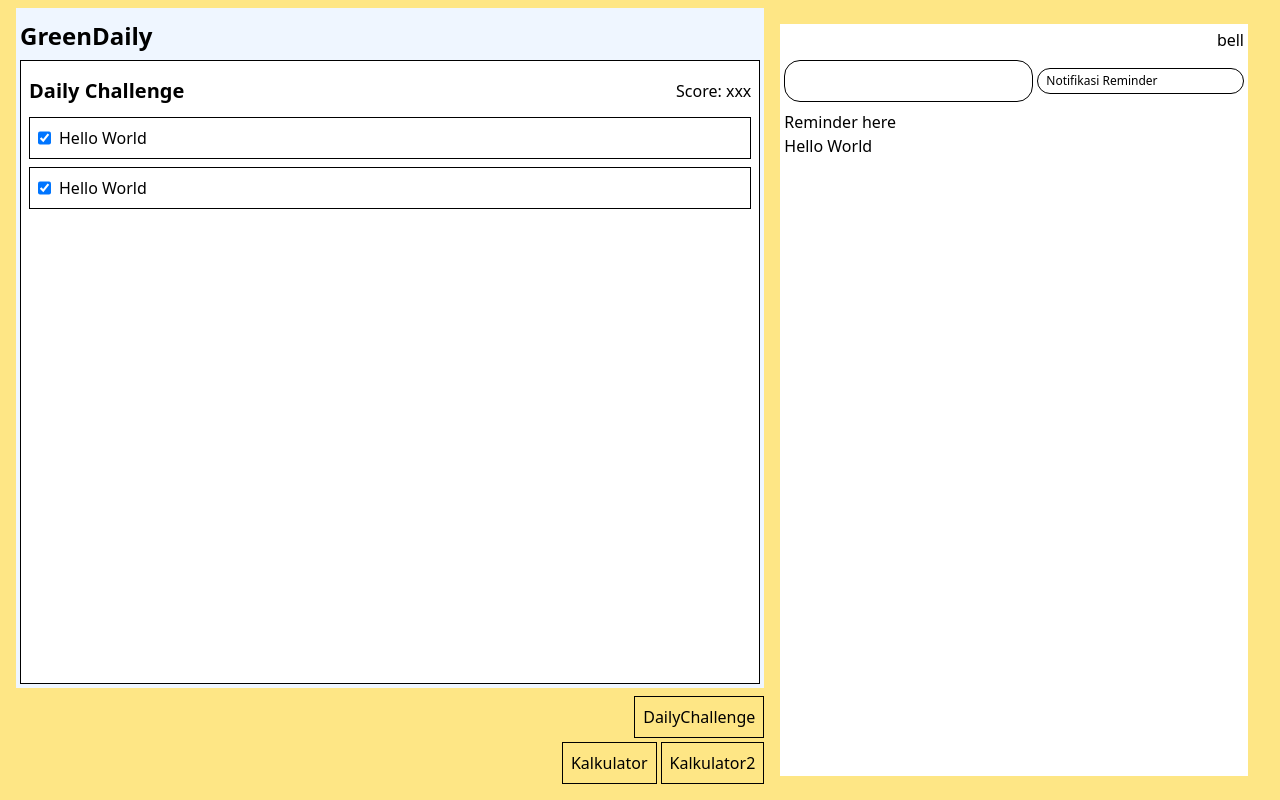
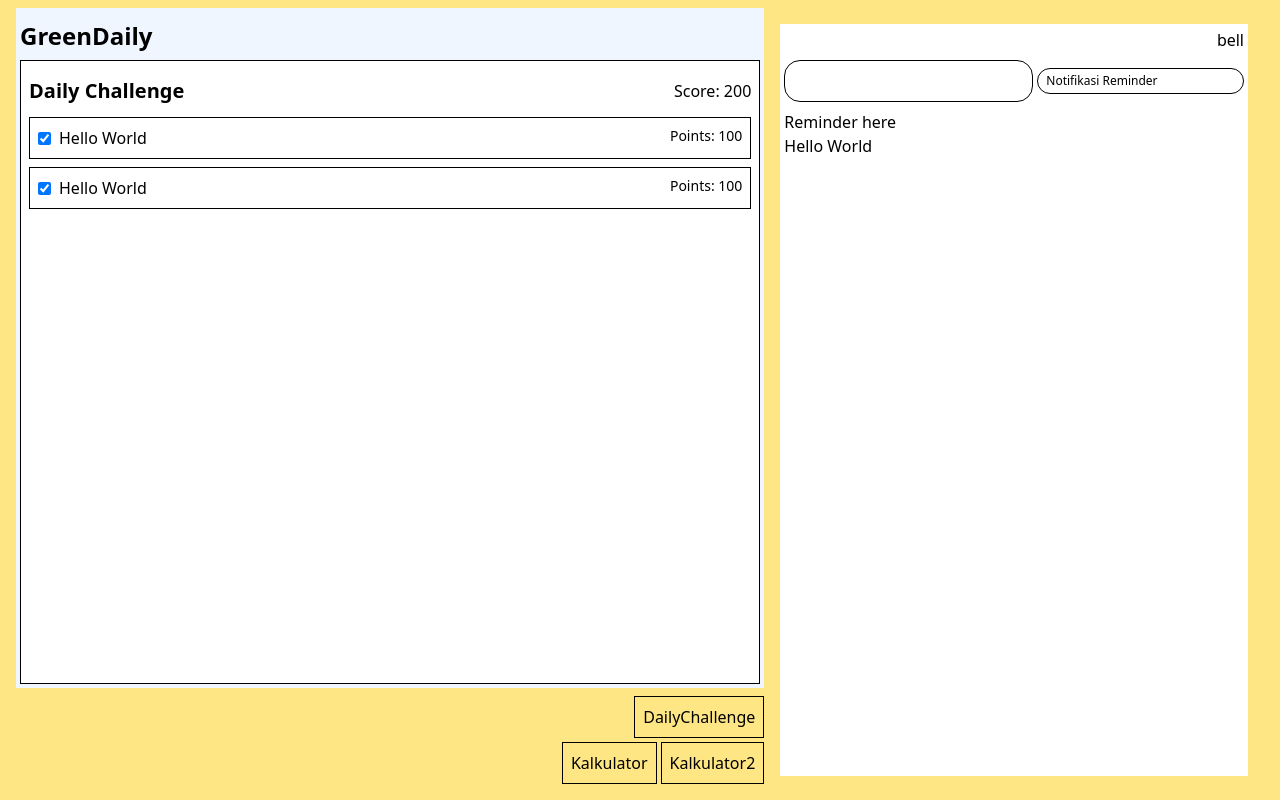
Before and after one commit to sihotang-yonathan1/GreenDaily, a React (Vite) app: page / in a window 1280 px wide. Built offline with nearby package versions, Linux system fonts and the light colour scheme.

Commit message:
feat: Add state handling at `DailyChallenge` mini app (#2)

```diff
--- a/src/app/dailyChallenge/index.tsx
+++ b/src/app/dailyChallenge/index.tsx
@@ -1,40 +1,76 @@
-import { useState } from "react";
+import { useEffect, useState } from "react";
 import { MainAppGenericLayout } from "../index";
 
 type DailyChallengeBoxProps = {
+  id: number;
   title: string;
   isChecked: boolean;
   points: number;
 }
 
-function DailyChallengeBox({title, isChecked, points}: DailyChallengeBoxProps){
+type DailyChallengeBoxComponentProps = {
+  id: number;
+  title: string;
+  isChecked: boolean;
+  points: number;
+  handleUpdate: (id: number, isChecked: boolean) => void;
+}
+
+function DailyChallengeBox({id, title, isChecked, points, handleUpdate}: DailyChallengeBoxComponentProps){
   const [isTempChecked, setTempChecked] = useState<boolean>(isChecked)
+
+  // TODO: use proper way to update instead using useEffect
+  useEffect(() => {
+    handleUpdate(id, isTempChecked)
+  }, [isTempChecked])
+
   return (
-    <div className="flex flex-row border p-2 gap-x-2">
+    <div className="flex flex-row border p-2 gap-x-2 justify-between">
+      <div className="flex flex-row items-center gap-x-2">
         <input
           type="checkbox"
           name="check"
           id="check"
-        checked={isChecked}
+          checked={isTempChecked}
           onChange={() => setTempChecked(() => !isTempChecked)}
         />
         <label htmlFor="check" className="capitalize">{title}</label>
+      </div>
+
+      <div className="flex flex-row justify-end text-sm">
+        <p>Points: {points}</p>
+      </div>
     </div>
   )
 }
 
 export function DailyChallengePage(){
   const challengeData: DailyChallengeBoxProps[] =[{
+    id: 1,
     title: "Hello World",
     isChecked: true,
     points: 100
 
   }, {
+    id: 2,
     title: "Hello World",
     isChecked: true,
     points: 100
 
   }]
+
+  const [tempData, setTempData] = useState<DailyChallengeBoxProps[]>(challengeData)
+
+  // TODO: handle state using zustand (maybe a bit overkill?)
+  function handleUpdate(id: number, isChecked: boolean){
+    const newData = tempData.map((item) => item.id === id ? {...item, isChecked: isChecked} : item)
+    setTempData(newData)
+  }
+
+  const totalPoints = tempData
+    .filter((item) => item.isChecked)
+    .reduce((prevNum, currentItem) => prevNum + currentItem.points, 0 )
+
   return (
     <MainAppGenericLayout>
       {/* Header */}
@@ -47,17 +83,21 @@ export function DailyChallengePage(){
         {/* App Score */}
         {/* TODO: set score function */}
         <div>
-          <p>Score: xxx</p>
+          <p>Score: {totalPoints}</p>
         </div>
       </div>
 
       {/* Challenge items */}
       <div className="flex flex-col gap-y-2">
-        {challengeData.map((item) => (
+        {tempData.map((item) => (
           <DailyChallengeBox
+            key={item.id}
+            id={item.id}
             title={item.title}
             isChecked={item.isChecked}
-            points={item.points} />
+            points={item.points}
+            handleUpdate={handleUpdate}
+          />
           )
         )}
       </div>
```
Lines whose indentation alone changed are shown as unchanged.
